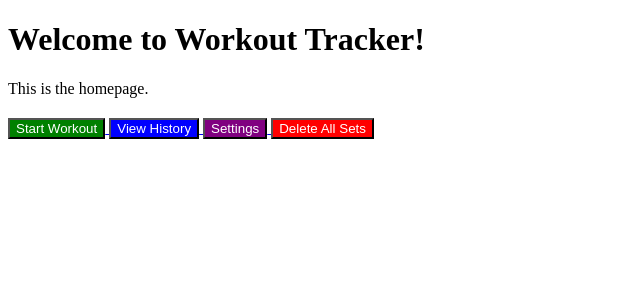
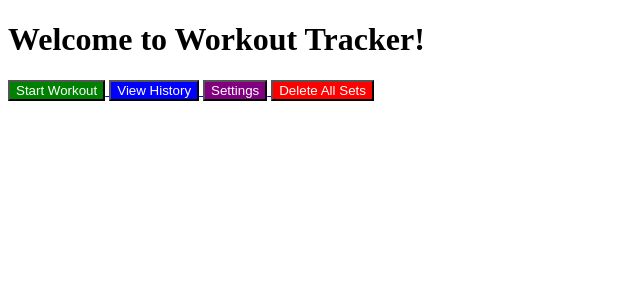
Before and after one commit to Calebf2424/Workout-Logger, a Flask app: page / in a window 1280 px wide. Shown: the top 300 px of the page, without its empty margins (0-640 px from the left). Run offline with Flask 3, Linux system fonts and the light colour scheme.

Commit message:
temp bug fix

```diff
--- a/templates/index.html
+++ b/templates/index.html
@@ -7,7 +7,6 @@
 <body class="text-center">
 
     <h1>Welcome to Workout Tracker!</h1>
-    <p>This is the homepage.</p>
 
     <div style="margin-top: 20px;">
         <a href="/add-workout">
```
